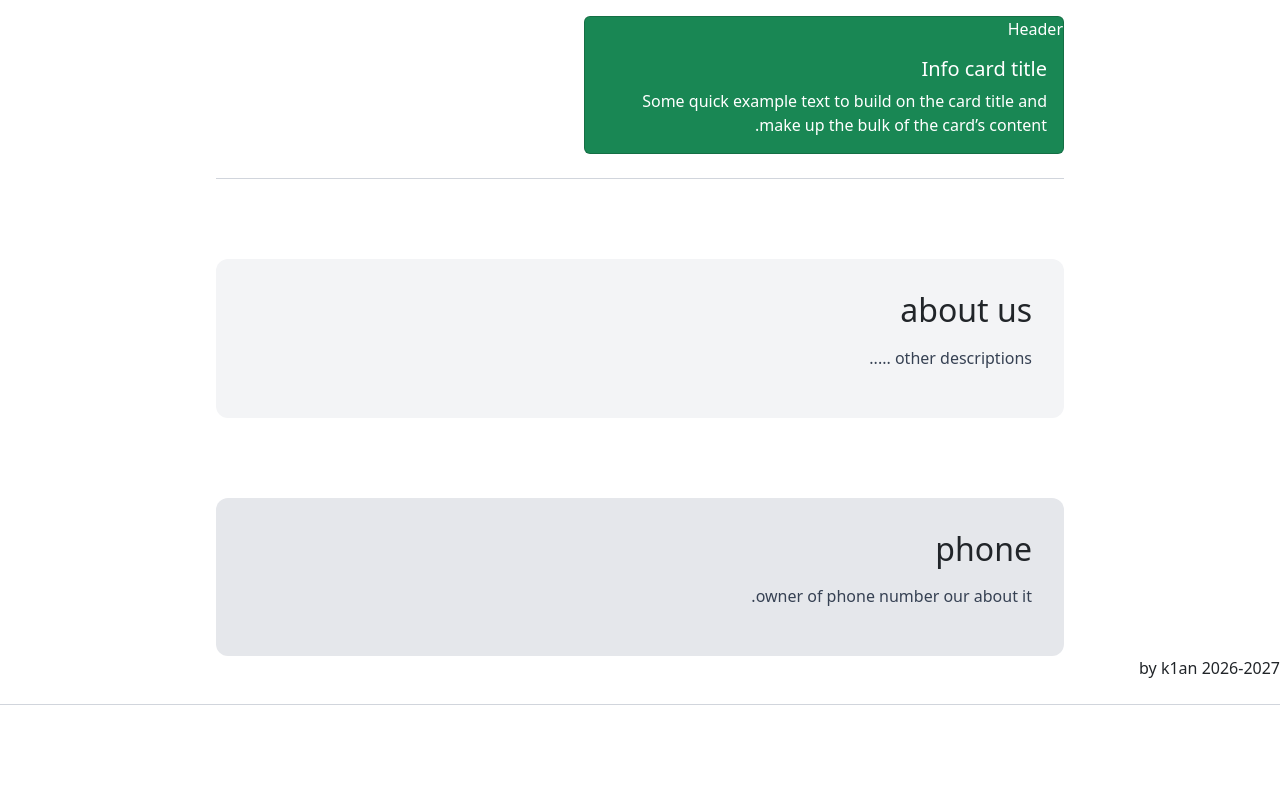
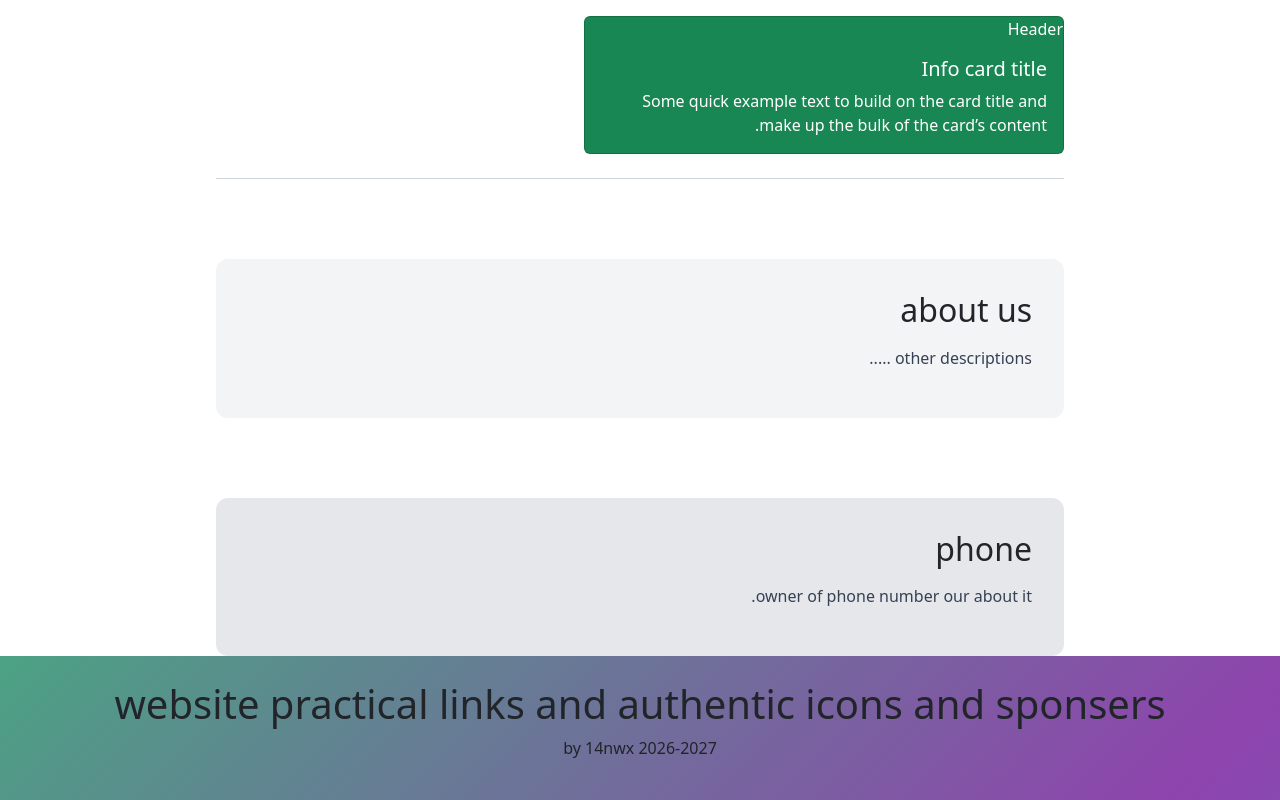
Before and after one commit to k1anwx/animated-website-template, a website built with Vite: page index.html in a window 1280 px wide. Shown: the part 754-1554 px from the top of the page. Before the commit the page ends 1483 px from the top, so only its background shows below. Built offline with nearby package versions, Linux system fonts and the light colour scheme.

Commit message:
fix footer gradient-box-low and restore sponsor text

```diff
--- a/index.html
+++ b/index.html
@@ -116,9 +116,11 @@
     </section>
 
   </main>
-  <footer class="gradient-box-lox">
-    2026-2027 by k1an
-    <div class="border-t border-gray-300 my-4"></div>
+<footer class="gradient-box-low">
+    <h1 class="text-2xl font-bold mb-2">
+      website practical links and authentic icons and sponsers
+    </h1>
+    <p>2026-2027 by 14nwx</p>
   </footer>
 <script type="module" src="/main.js"></script>
 </body>
```
